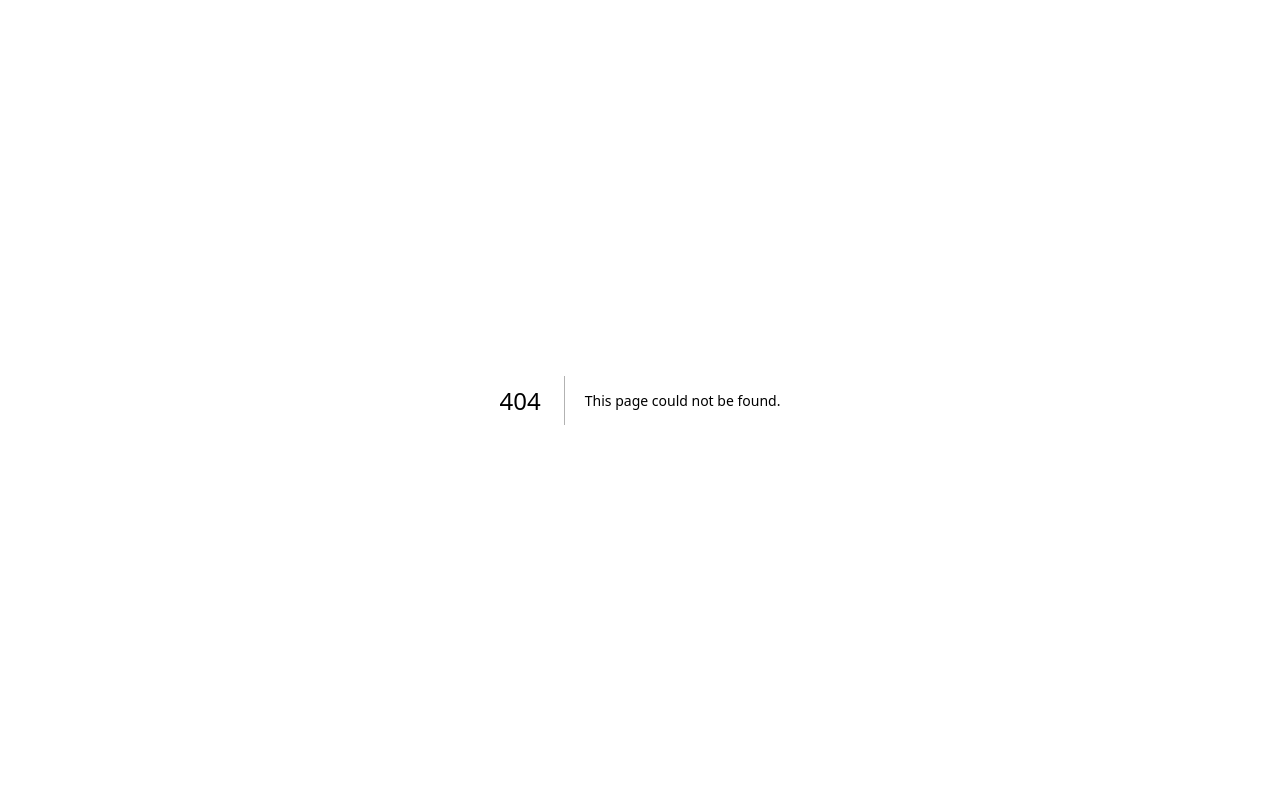
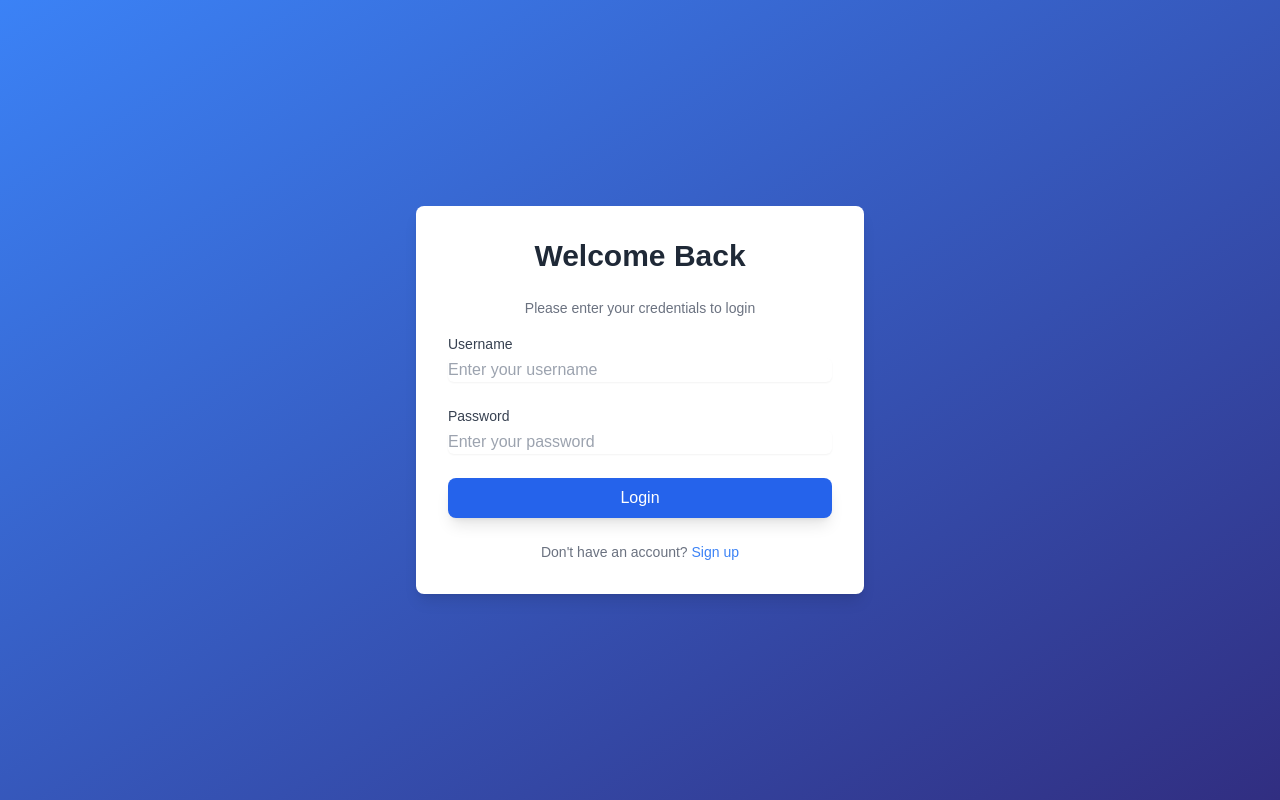
Before and after one commit to Adrianm7777/-Personalized-Career-Portfolio-Platform, a Next.js app in the folder personalized-portfolio-frontend/: page /login in a window 1280 px wide. Before the commit this address had no page. Built offline with nearby package versions, Linux system fonts and the light colour scheme.

Commit message:
feature: Add login page with username and password fields

```diff
--- /dev/null
+++ b/personalized-portfolio-frontend/app/login/page.tsx
@@ -0,0 +1,68 @@
+import Link from "next/link";
+
+const page = () => {
+  return (
+    <div className="min-h-screen bg-gradient-to-br from-blue-500 to-indigo-900 flex items-center justify-center px-4">
+      <div className="bg-white rounded-lg shadow-lg w-full max-w-md p-8">
+        <h1 className="text-3xl font-extrabold text-gray-800 mb-6 text-center">
+          Welcome Back
+        </h1>
+        <p className="text-sm text-gray-500 mb-4 text-center">
+          Please enter your credentials to login
+        </p>
+
+        <form method="POST" className="space-y-6">
+          <div>
+            <label
+              htmlFor="username"
+              className="block text-sm font-medium text-gray-700"
+            >
+              Username
+            </label>
+            <input
+              type="text"
+              name="username"
+              id="username"
+              placeholder="Enter your username"
+              className="mt-1 block w-full rounded-md border-gray-300 shadow-sm focus:ring-blue-500 focus:border-blue-500"
+            />
+          </div>
+          <div>
+            <label
+              htmlFor="password"
+              className="block text-sm font-medium text-gray-700"
+            >
+              Password
+            </label>
+            <input
+              type="password"
+              name="password"
+              id="password"
+              placeholder="Enter your password"
+              className="mt-1 block w-full rounded-md border-gray-300 shadow-sm focus:ring-blue-500 focus:border-blue-500"
+            />
+          </div>
+          <button
+            type="submit"
+            className="w-full py-2 px-4 bg-blue-600 hover:bg-blue-700 text-white rounded-lg font-medium shadow-lg transition duration-200"
+          >
+            Login
+          </button>
+        </form>
+        <div className="mt-6 text-center">
+          <p className="text-sm text-gray-500">
+            Don&#39;t have an account?{" "}
+            <Link
+              href="/signup"
+              className="text-blue-500 hover:text-blue-700 font-medium"
+            >
+              Sign up
+            </Link>
+          </p>
+        </div>
+      </div>
+    </div>
+  );
+};
+
+export default page;
```
